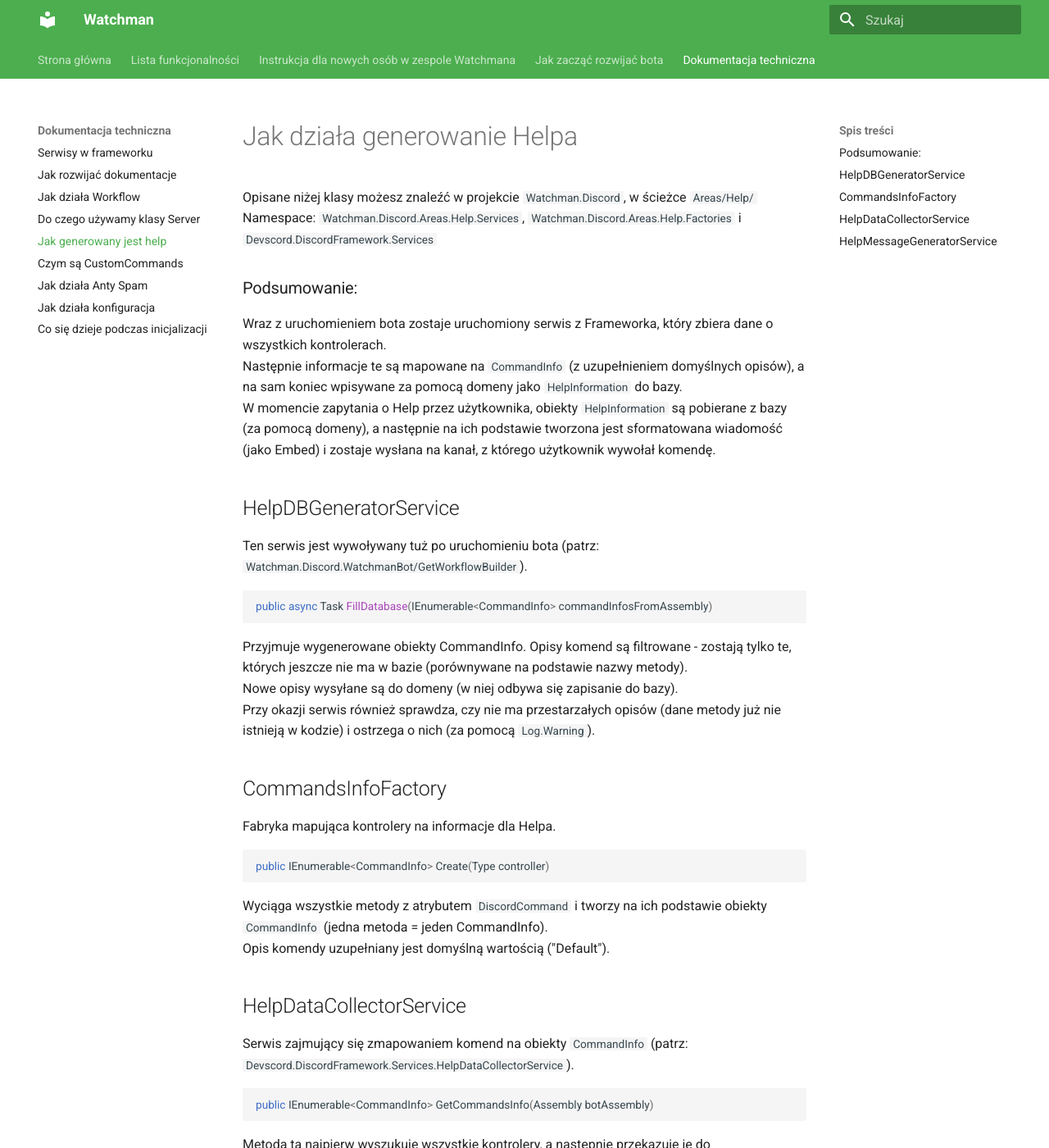
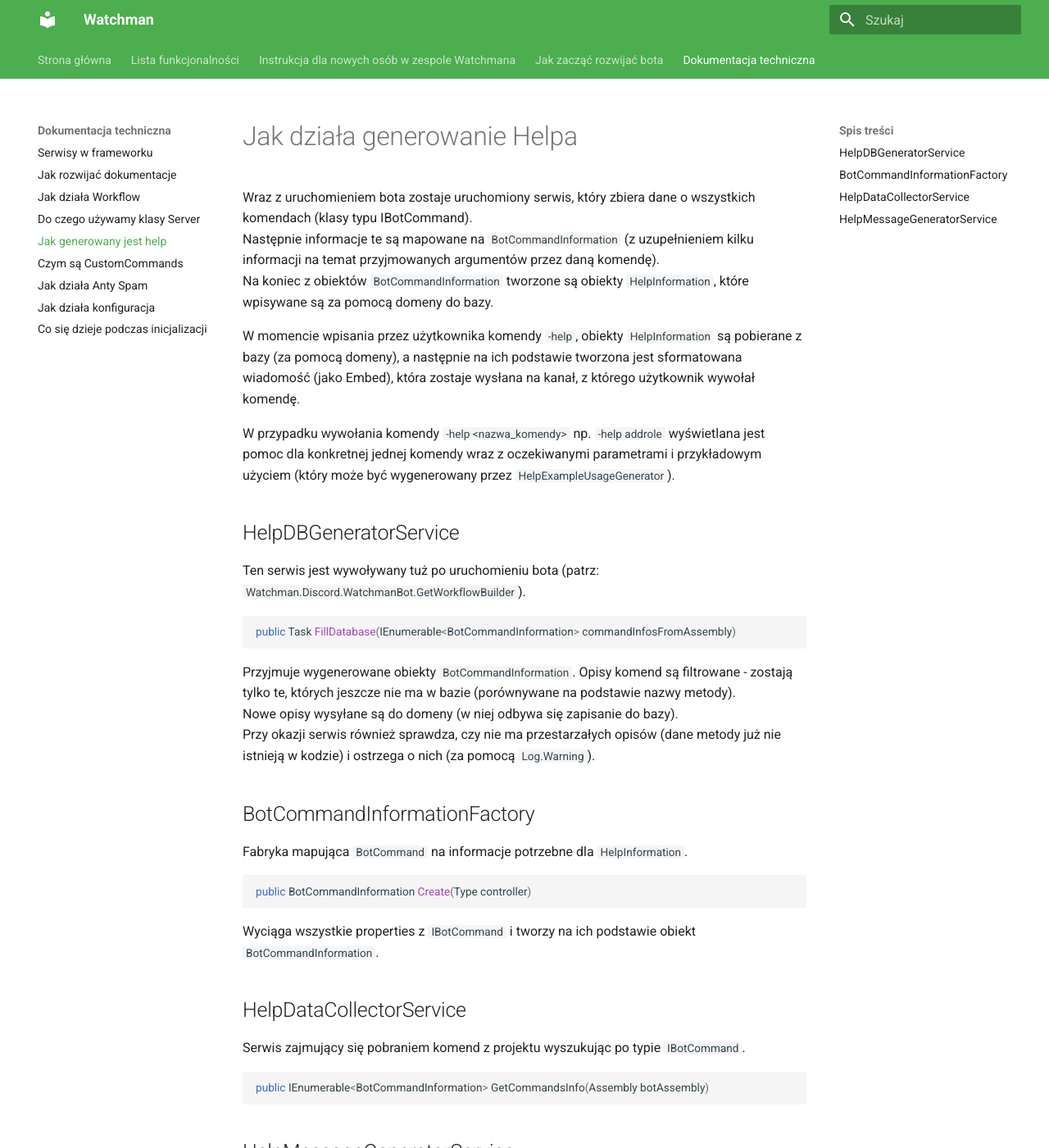
Before and after one commit to Devscord-Team/Watchman, an MkDocs documentation site: the page built from docs/139-jak-dziala-generowanie-helpa.md, in a window 1280 px wide and 1400 px high. Shown: the whole window at 82% size. Built offline with MkDocs 1.6.1 and Material for MkDocs 9.7.7, drawn with Linux system fonts in a browser that asks for light colours; some of the changed text lies outside the part shown.

Commit message:
update docs

````diff
--- a/docs/139-jak-dziala-generowanie-helpa.md
+++ b/docs/139-jak-dziala-generowanie-helpa.md
@@ -1,45 +1,49 @@
 # Jak działa generowanie Helpa
 
-Opisane niżej klasy możesz znaleźć w projekcie `Watchman.Discord`, w ścieżce `Areas/Help/`
-Namespace: `Watchman.Discord.Areas.Help.Services`, `Watchman.Discord.Areas.Help.Factories` i `Devscord.DiscordFramework.Services`
+Wraz z uruchomieniem bota zostaje uruchomiony serwis, który zbiera dane o wszystkich komendach (klasy typu IBotCommand).
+Następnie informacje te są mapowane na `BotCommandInformation` (z uzupełnieniem kilku informacji na temat przyjmowanych argumentów przez daną komendę).
+Na koniec z obiektów `BotCommandInformation` tworzone są obiekty `HelpInformation`, które wpisywane są za pomocą domeny do bazy.
 
-### Podsumowanie:
+W momencie wpisania przez użytkownika komendy `-help`, obiekty `HelpInformation` są pobierane z bazy (za pomocą domeny), a następnie na ich podstawie tworzona jest sformatowana wiadomość (jako Embed), która zostaje wysłana na kanał, z którego użytkownik wywołał komendę.
 
-Wraz z uruchomieniem bota zostaje uruchomiony serwis z Frameworka, który zbiera dane o wszystkich kontrolerach.
-Następnie informacje te są mapowane na `CommandInfo` (z uzupełnieniem domyślnych opisów), a na sam koniec wpisywane za pomocą domeny jako `HelpInformation` do bazy.
-W momencie zapytania o Help przez użytkownika, obiekty `HelpInformation` są pobierane z bazy (za pomocą domeny), a następnie na ich podstawie tworzona jest sformatowana wiadomość (jako Embed) i zostaje wysłana na kanał, z którego użytkownik wywołał komendę.
+W przypadku wywołania komendy `-help <nazwa_komendy>` np. `-help addrole` wyświetlana jest pomoc dla konkretnej jednej komendy wraz z oczekiwanymi parametrami i przykładowym użyciem (który może być wygenerowany przez `HelpExampleUsageGenerator`).
 
 ## HelpDBGeneratorService
 
-Ten serwis jest wywoływany tuż po uruchomieniu bota (patrz:  `Watchman.Discord.WatchmanBot/GetWorkflowBuilder`).
+Ten serwis jest wywoływany tuż po uruchomieniu bota (patrz: `Watchman.Discord.WatchmanBot.GetWorkflowBuilder`).
+
 ```csharp
-public async Task FillDatabase(IEnumerable<CommandInfo> commandInfosFromAssembly)
+public Task FillDatabase(IEnumerable<BotCommandInformation> commandInfosFromAssembly)
 ```
-Przyjmuje wygenerowane obiekty CommandInfo. Opisy komend są filtrowane - zostają tylko te, których jeszcze nie ma w bazie (porównywane na podstawie nazwy metody).
+
+Przyjmuje wygenerowane obiekty `BotCommandInformation`. Opisy komend są filtrowane - zostają tylko te, których jeszcze nie ma w bazie (porównywane na podstawie nazwy metody).
 Nowe opisy wysyłane są do domeny (w niej odbywa się zapisanie do bazy).
 Przy okazji serwis również sprawdza, czy nie ma przestarzałych opisów (dane metody już nie istnieją w kodzie) i ostrzega o nich (za pomocą `Log.Warning`).
 
-## CommandsInfoFactory
+## BotCommandInformationFactory
 
-Fabryka mapująca kontrolery na informacje dla Helpa.
+Fabryka mapująca `BotCommand` na informacje potrzebne dla `HelpInformation`.
+
 ```csharp
-public IEnumerable<CommandInfo> Create(Type controller)
+public BotCommandInformation Create(Type controller)
 ```
-Wyciąga wszystkie metody z atrybutem `DiscordCommand` i tworzy na ich podstawie obiekty `CommandInfo` (jedna metoda = jeden CommandInfo).
-Opis komendy uzupełniany jest domyślną wartością ("Default").
+
+Wyciąga wszystkie properties z `IBotCommand` i tworzy na ich podstawie obiekt `BotCommandInformation`.
 
 ## HelpDataCollectorService
 
-Serwis zajmujący się zmapowaniem komend na obiekty `CommandInfo` (patrz: `Devscord.DiscordFramework.Services.HelpDataCollectorService`).
+Serwis zajmujący się pobraniem komend z projektu wyszukując po typie `IBotCommand`.
+
 ```csharp
-public IEnumerable<CommandInfo> GetCommandsInfo(Assembly botAssembly)
+public IEnumerable<BotCommandInformation> GetCommandsInfo(Assembly botAssembly)
 ```
-Metoda ta najpierw wyszukuje wszystkie kontrolery, a następnie przekazuje je do `CommandsInfoFactory` oczekując obiektów CommandInfo, zawierających informacje o wszystkich komendach (`DiscordCommand`) we wszystkich kontrolerach.
 
 ## HelpMessageGeneratorService
 
 Serwis ma za zadanie przetworzyć suche obiekty z bazy na tekst do wyświetlenia użytkownikowi.
+
 ```csharp
 public IEnumerable<KeyValuePair<string, string>> MapToEmbedInput(IEnumerable<HelpInformation> helpInformations)
 ```
+
 Metoda ta tworzy listę opisów każdej komendy z obiektów `HelpInformation` (obiekt ten pochodzi bezpośrednio z fabryki tworzącej `HelpInformation` na podstawie `CommandInfo`, ponieważ to nim posługujemy się z domenie, np. aby zapisać do bazy).
````
